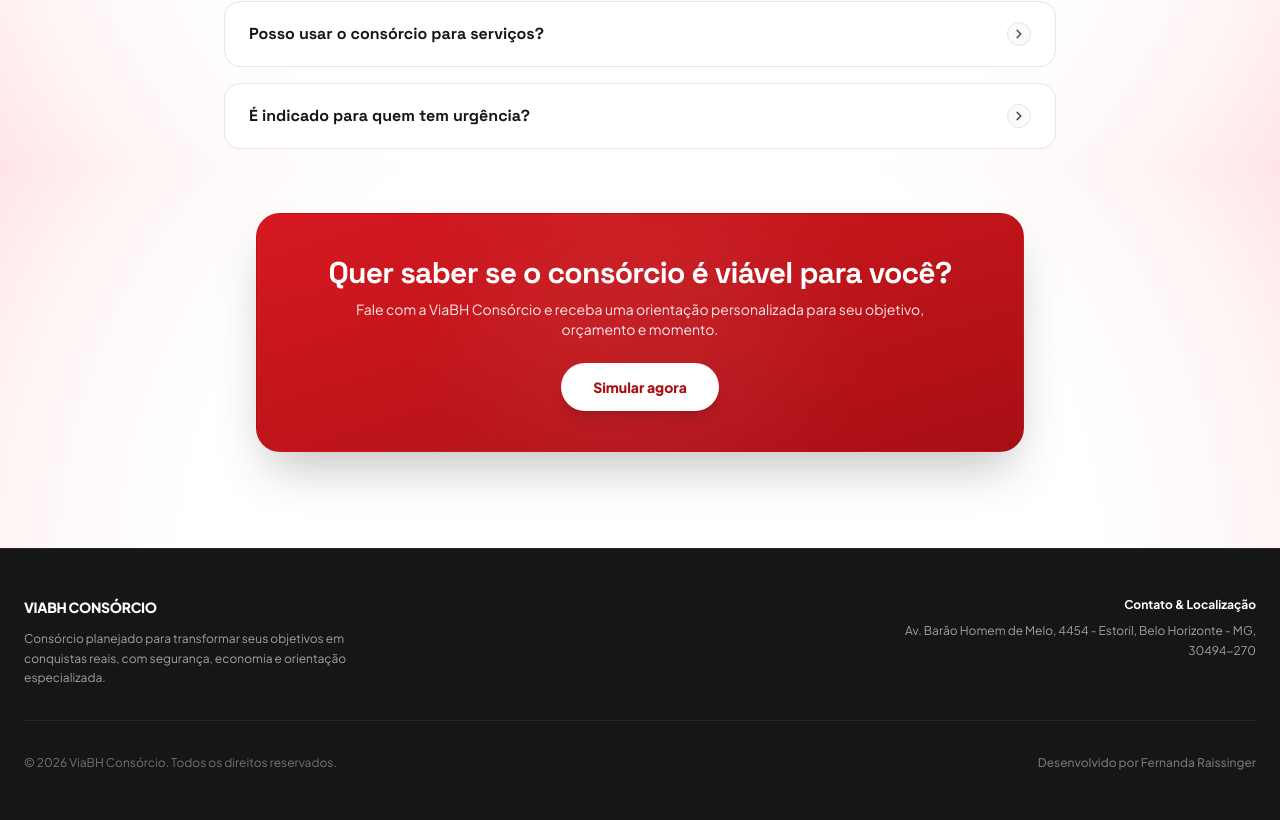
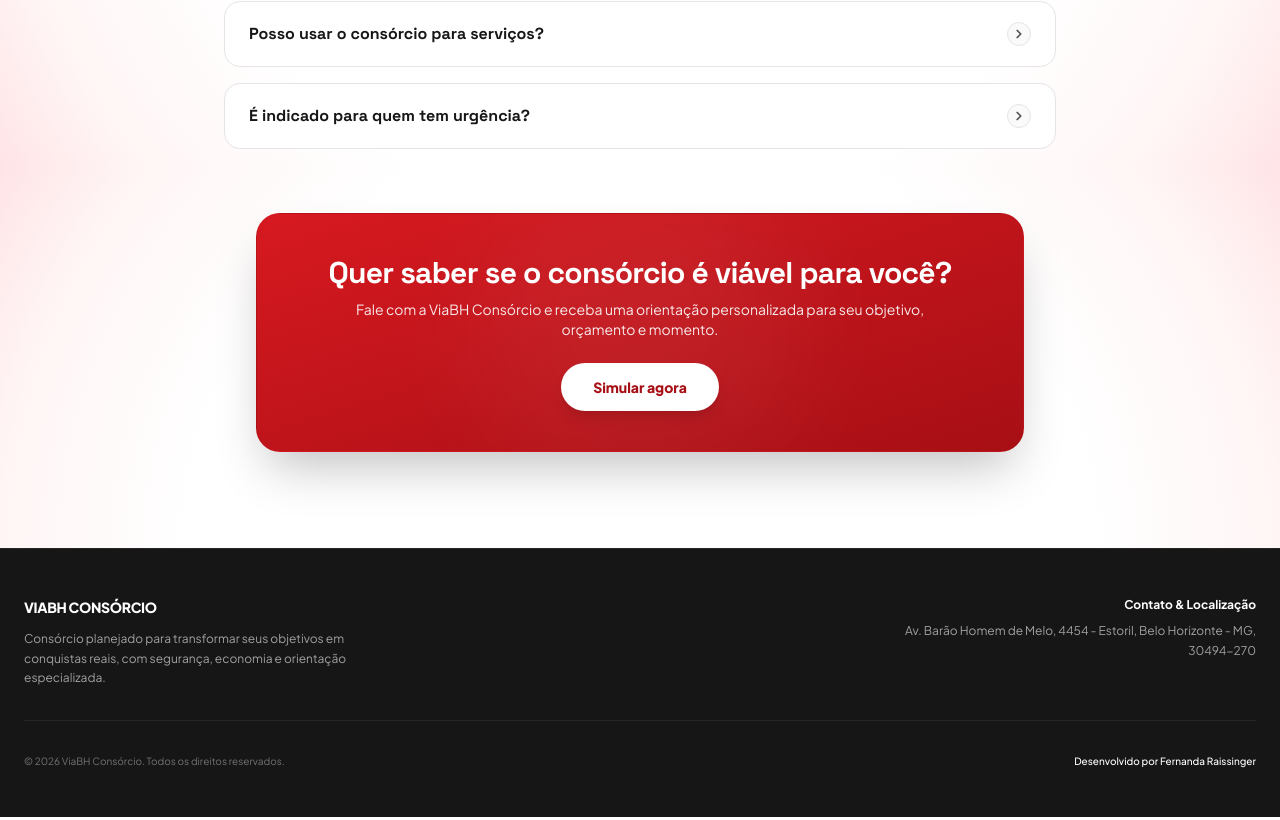
Before and after one commit to frmidias/viabh-consorcio, a React (Vite) app: page / in a window 1280 px wide. Shown: the part 7032-7852 px from the top of the page. Built offline with nearby package versions, Linux system fonts and the light colour scheme.

Commit message:
style: update footer typography
Reduce font size to 10px and update developer name color to white for improved visual hierarchy in the footer.

```diff
--- a/src/App.tsx
+++ b/src/App.tsx
@@ -145,13 +145,13 @@ export default function App() {
           {/* Bottom Row / Ribbon: Copyright & Legal + Developer credits side-by-side */}
           <div className="flex flex-col sm:flex-row justify-between items-center gap-4 text-neutral-500">
             <div>
-              <p className="leading-relaxed text-neutral-500 text-xs">
+              <p className="leading-relaxed text-neutral-500 text-[10px]">
                 © {new Date().getFullYear()} {config.empresa}. Todos os direitos reservados.
               </p>
             </div>
             <div>
               <p>
-                <span className="text-neutral-500 hover:text-brand-red transition-colors font-medium text-xs">Desenvolvido por Fernanda Raissinger</span>
+                <span className="text-white font-medium text-[10px]">Desenvolvido por Fernanda Raissinger</span>
               </p>
             </div>
           </div>
```
